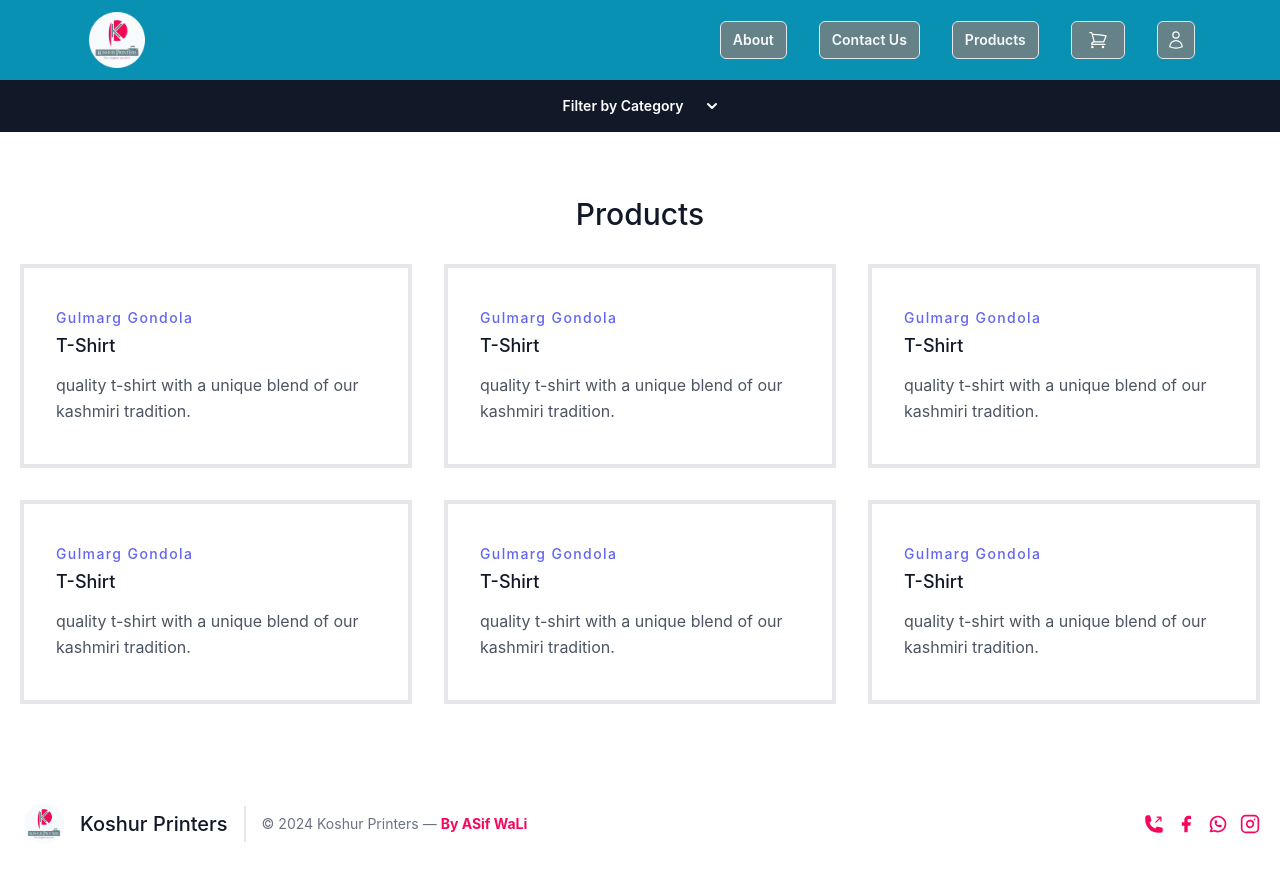
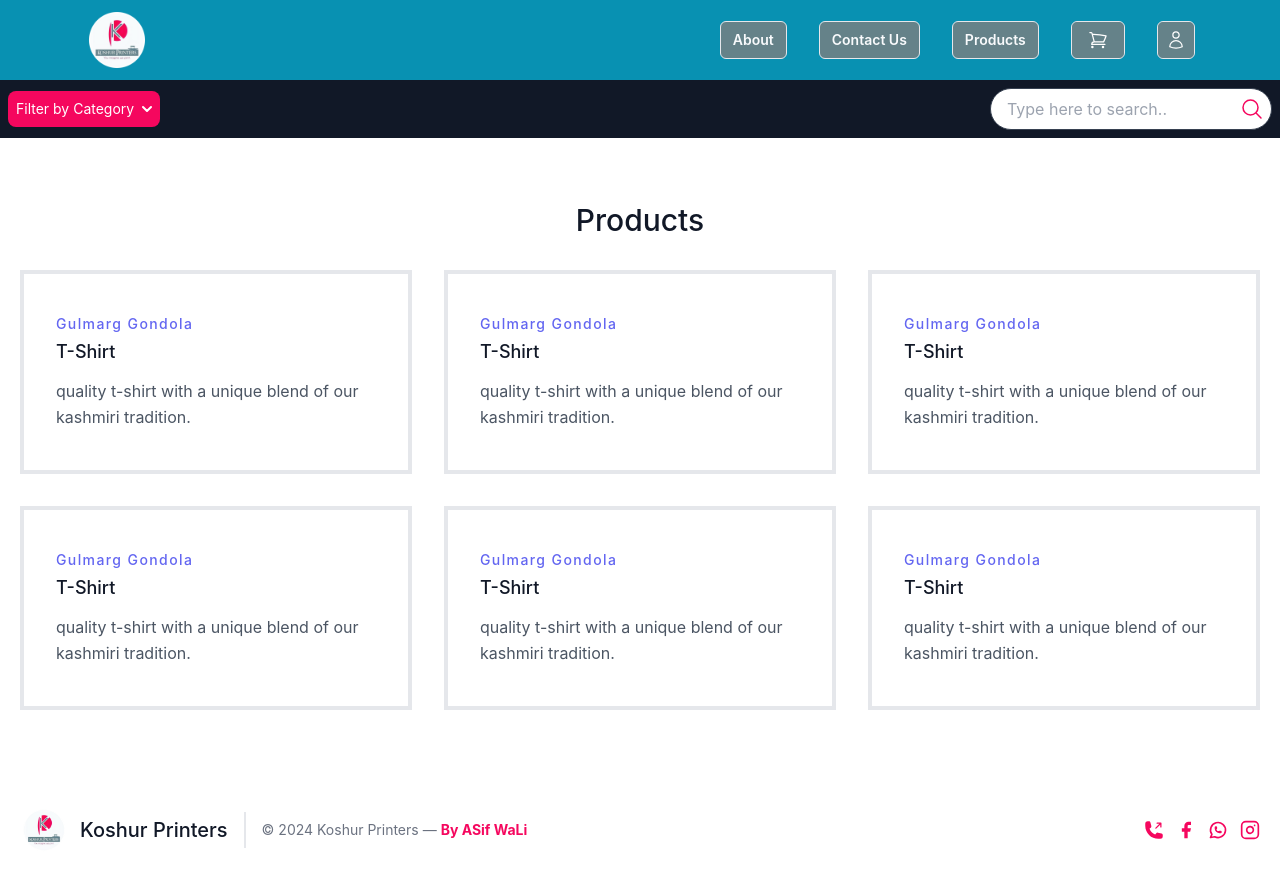
Before and after one commit to Asif-Wali/KoshurPrinters, a React (Create React App) app in the folder Client/: page /products in a window 1280 px wide. Built offline with nearby package versions, Linux system fonts and the light colour scheme.

Commit message:
category completed

```diff
--- a/Client/src/Pages/Products.jsx
+++ b/Client/src/Pages/Products.jsx
@@ -24,12 +24,22 @@
       {/*Accordian*/}
 
 
+            <div className='w-full flex gap-2 justify-between px-2 py-2 items-center bg-gray-900'>
+            <button id="dropdownDefaultButton" data-dropdown-toggle="dropdown" className=" m-0 text-white  text-center  font-normal border-1 border-white bg-Primary gap-2   text-sm px-2 py-2  flex items-center justify-center rounded-lg" type="button" onClick={ToggleOptionsVisibility}>Filter by Category<svg className={`w-2.5 h-2.5 ${showOptions?"rotate-180":"rotate-0"}`} aria-hidden="true" xmlns="http://www.w3.org/2000/svg" fill="none" viewBox="0 0 10 6">
+            <path stroke="currentColor" stroke-linecap="round" stroke-linejoin="round" stroke-width="2" d="m1 1 4 4 4-4"/>
+            </svg>
 
-<button id="dropdownDefaultButton" data-dropdown-toggle="dropdown" className="tex bg-gray-900t-white w-full py-4 px-12 m-0 text-white  text-center font-semibold bg-gray-900 gap-3 font-medium  text-sm px-5 py-2.5 text-center flex items-center justify-center" type="button" onClick={ToggleOptionsVisibility}>Filter by Category<svg className={`w-2.5 h-2.5 ms-3 ${showOptions?"rotate-180":"rotate-0"}`} aria-hidden="true" xmlns="http://www.w3.org/2000/svg" fill="none" viewBox="0 0 10 6">
-<path stroke="currentColor" stroke-linecap="round" stroke-linejoin="round" stroke-width="2" d="m1 1 4 4 4-4"/>
-</svg>
+            </button>
+            <div className='flex justify-center gap-2 items-center '>
+            <input className=' relative w-full bg-white rounded-full border border-gray-700 focus:border-Primary focus:ring-2 focus:ring-Primary text-base outline-none text-Secondary  py-1 px-4 leading-8 transition-colors duration-200 ease-in-out'
+            placeholder="Type here to search.."/>
+            <svg xmlns="http://www.w3.org/2000/svg" fill="none" viewBox="0 0 24 24" strokeWidth={1.5} stroke="currentColor"    className="w-6 h-6 absolute z-2 right-4 text-Primary">
+              <path strokeLinecap="round" strokeLinejoin="round" d="m21 21-5.197-5.197m0 0A7.5 7.5 0 1 0 5.196 5.196a7.5 7.5 0 0 0 10.607 10.607Z" />
+            </svg>
 
-</button>
+
+            </div>
+            </div>
 
 
 <div id="dropdown" className={`${showOptions?'' : 'hidden'} relative px-auto w-full divide-y divide-gray-100 shadow `}>
@@ -37,23 +47,23 @@
     <ul className="py-2 px-4 text-sm text-gray-700 lg:flex justify-evenly  w-full " aria-labelledby="dropdownDefaultButton">
       <li className='m-2'>
         <button className="block px-4 py-2 w-full  text-white text-gray-3 bg-gray-900 hover:bg-Primary hover:text-white
-        block rounded-md  text-base font-medium ">T-Shirts</button>
+        block rounded-md  text-base font-medium " onClick={ToggleOptionsVisibility} >T-Shirts</button>
       </li>
       <li className='m-2'>
       <button className="block px-4 py-2 w-full  text-white text-gray-300 bg-gray-900 hover:bg-Primary hover:text-white
-        block rounded-md  text-base font-medium ">Hoodies</button>
+        block rounded-md  text-base font-medium" onClick={ToggleOptionsVisibility}>Hoodies</button>
       </li>
       <li className='m-2'>
       <button className="block px-4 py-2 w-full  text-white text-gray-300 bg-gray-900 hover:bg-Primary hover:text-white
-        block rounded-md  text-base font-medium ">Mugs</button>
+        block rounded-md  text-base font-medium" onClick={ToggleOptionsVisibility}>Mugs</button>
       </li>
       <li className='m-2'>
       <button className="block px-4 py-2 w-full  text-white text-gray-300 bg-gray-900 hover:bg-Primary hover:text-white
-        block rounded-md  text-base font-medium ">Bottles</button>
+        block rounded-md  text-base font-medium" onClick={ToggleOptionsVisibility}>Bottles</button>
       </li>
       <li className='m-2'>
       <button className="block px-4 py-2 w-full  text-white text-gray-300 bg-gray-900 hover:bg-Primary hover:text-white
-        block rounded-md  text-base font-medium ">Mouse Pads</button>
+        block rounded-md  text-base font-medium" onClick={ToggleOptionsVisibility}>Mouse Pads</button>
       </li>
     </ul>
     </div>
```
